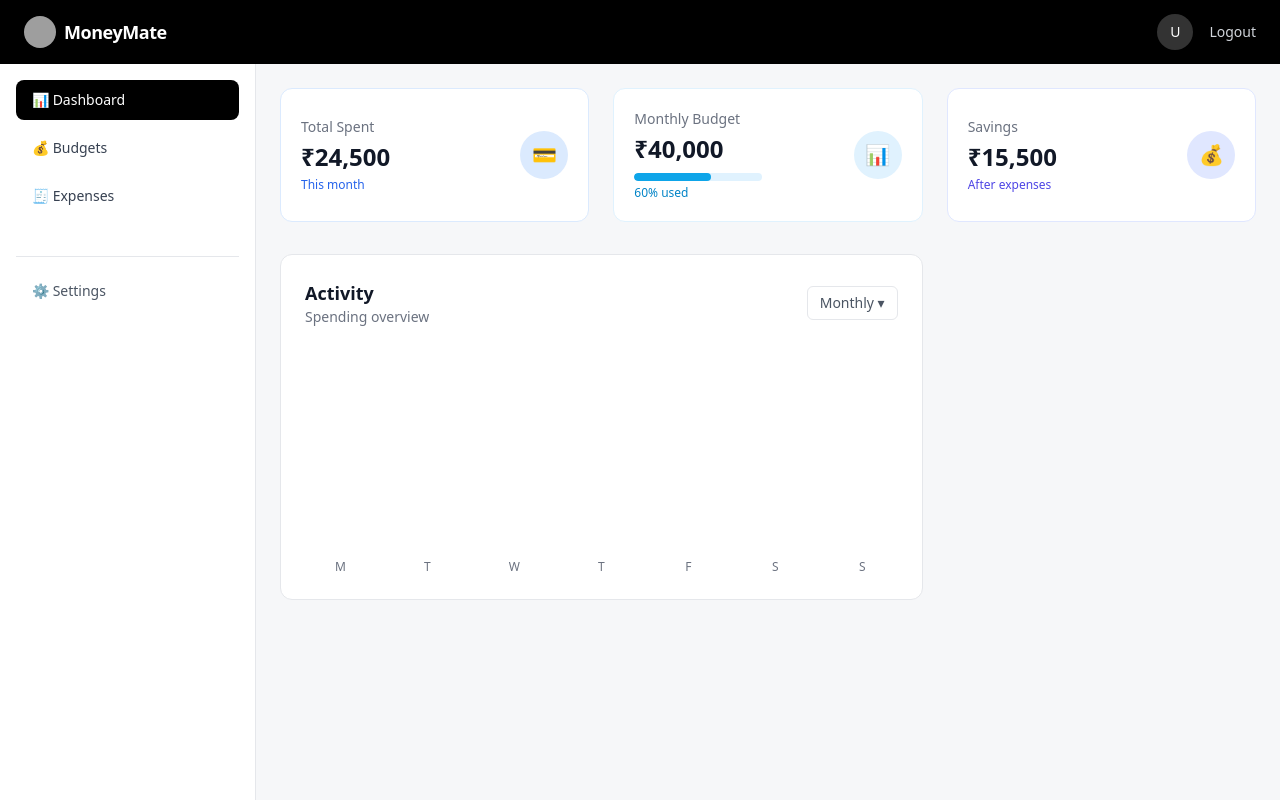
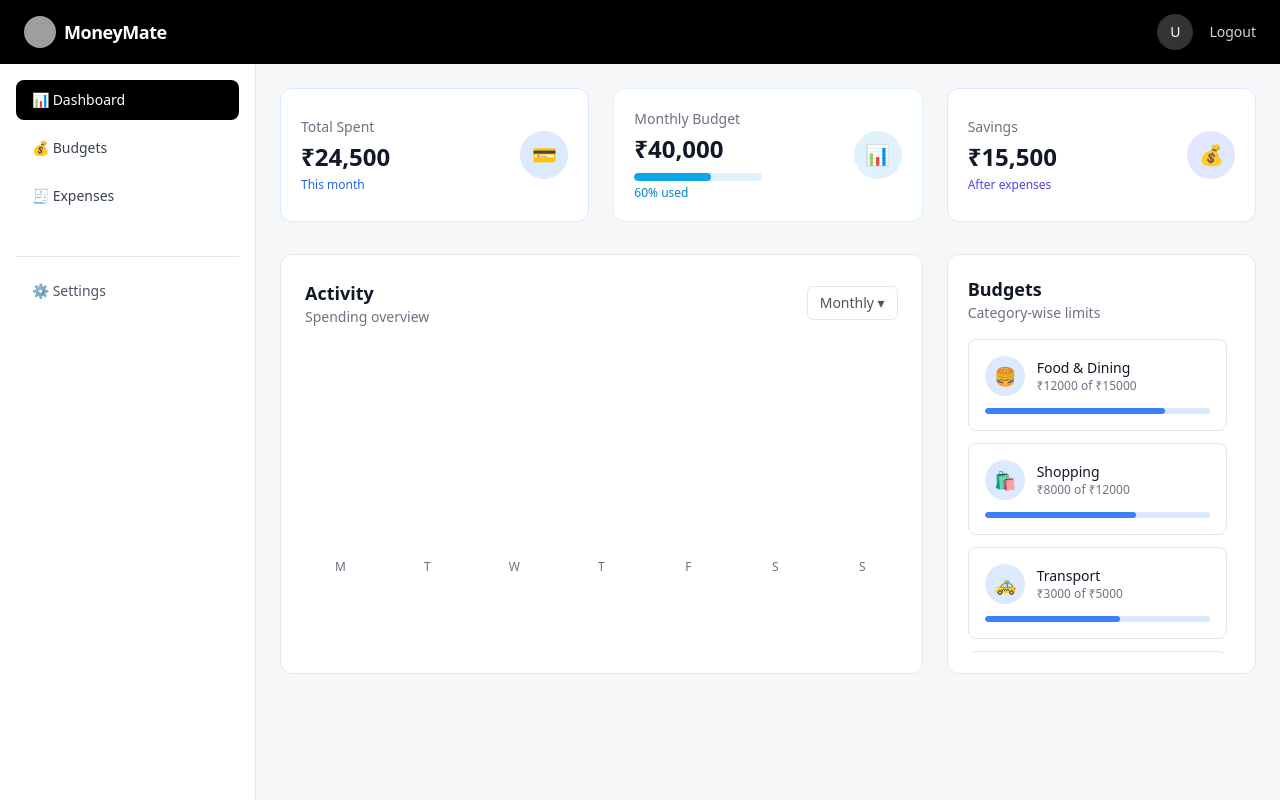
Before and after one commit to rishikamediratta/MoneyMate, a React (Vite) app: page /dashboard in a window 1280 px wide. Built offline with nearby package versions, Linux system fonts and the light colour scheme; grey boxes are pictures that could not be loaded.

Commit message:
activity chart and budget card

```diff
--- a/src/components/LatestBudgets.jsx
+++ /dev/null
@@ -1,9 +0,0 @@
-import React from 'react'
-
-const LatestBudgets = () => {
-  return (
-    <div>LatestBudgets</div>
-  )
-}
-
-export default LatestBudgets
--- a/src/components/dashboard/ActivityChart.jsx
+++ b/src/components/dashboard/ActivityChart.jsx
@@ -1,6 +1,6 @@
 const ActivityChart = () => {
   return (
-    <div className="bg-white rounded-xl border border-gray-200 p-6 hover:shadow-md transition">
+    <div className="bg-white rounded-xl border border-gray-200 p-6 hover:shadow-md h-[420px] transition">
 
       {/* Header */}
       <div className="flex items-center justify-between mb-6">
--- /dev/null
+++ b/src/components/dashboard/BudgetCard.jsx
@@ -0,0 +1,34 @@
+const BudgetCard = ({ emoji, title, used, total }) => {
+  const percentage = Math.round((used / total) * 100);
+
+  return (
+    <div className="bg-white rounded-lg border border-gray-200 p-4 flex flex-col gap-3 hover:shadow-sm transition">
+
+      {/* Top row */}
+      <div className="flex items-center gap-3">
+        <div className="w-10 h-10 rounded-full bg-blue-100 flex items-center justify-center text-lg">
+          {emoji}
+        </div>
+
+        <div className="flex-1">
+          <p className="text-sm font-medium text-gray-900">
+            {title}
+          </p>
+          <p className="text-xs text-gray-500">
+            ₹{used} of ₹{total}
+          </p>
+        </div>
+      </div>
+
+      {/* Progress */}
+      <div className="h-1.5 w-full bg-blue-100 rounded-full overflow-hidden">
+        <div
+          className="h-full bg-blue-500 rounded-full"
+          style={{ width: `${percentage}%` }}
+        />
+      </div>
+    </div>
+  );
+};
+
+export default BudgetCard;
--- /dev/null
+++ b/src/components/dashboard/LatestBudgets.jsx
@@ -0,0 +1,36 @@
+import BudgetCard from "./BudgetCard";
+
+const LatestBudgets = () => {
+  const budgets = [
+    { emoji: "🍔", title: "Food & Dining", used: 12000, total: 15000 },
+    { emoji: "🛍️", title: "Shopping", used: 8000, total: 12000 },
+    { emoji: "🚕", title: "Transport", used: 3000, total: 5000 },
+    { emoji: "🎮", title: "Entertainment", used: 4500, total: 7000 },
+    { emoji: "🏠", title: "Rent", used: 18000, total: 20000 },
+    { emoji: "📱", title: "Subscriptions", used: 1200, total: 2000 },
+  ];
+
+  return (
+    <div className="bg-white rounded-xl border border-gray-200 p-5 flex flex-col h-[420px]">
+
+      {/* Header */}
+      <div className="mb-4">
+        <h2 className="text-lg font-semibold text-gray-900">
+          Budgets
+        </h2>
+        <p className="text-sm text-gray-500">
+          Category-wise limits
+        </p>
+      </div>
+
+      {/* Scrollable list */}
+      <div className="flex-1 space-y-3 overflow-y-auto pr-2">
+        {budgets.map((budget, index) => (
+          <BudgetCard key={index} {...budget} />
+        ))}
+      </div>
+    </div>
+  );
+};
+
+export default LatestBudgets;
--- a/src/pages/dashboard/Dashboard.jsx
+++ b/src/pages/dashboard/Dashboard.jsx
@@ -2,6 +2,7 @@ import Navbar from "../../components/dashboard/Navbar";
 import Sidebar from "../../components/dashboard/Sidebar";
 import Cards from "../../components/dashboard/Cards";
 import ActivityChart from "../../components/dashboard/ActivityChart";
+import LatestBudgets from "../../components/dashboard/LatestBudgets";
 
 
 const Dashboard = () => {
@@ -20,17 +21,18 @@ const Dashboard = () => {
   {/* LOWER SECTION */}
     <div className="mt-8 grid grid-cols-1 lg:grid-cols-3 gap-6">
 
-    {/* LEFT: Activity Chart */}
+  {/* LEFT */}
   <div className="lg:col-span-2">
     <ActivityChart />
   </div>
 
-    {/* RIGHT: Latest budgets will go here */}
+  {/* RIGHT */}
   <div>
-      {/* LatestBudgets */}
+    <LatestBudgets />
   </div>
 
 </div>
+
 </main>
 
       </div>
```
Lines whose indentation alone changed are shown as unchanged.
